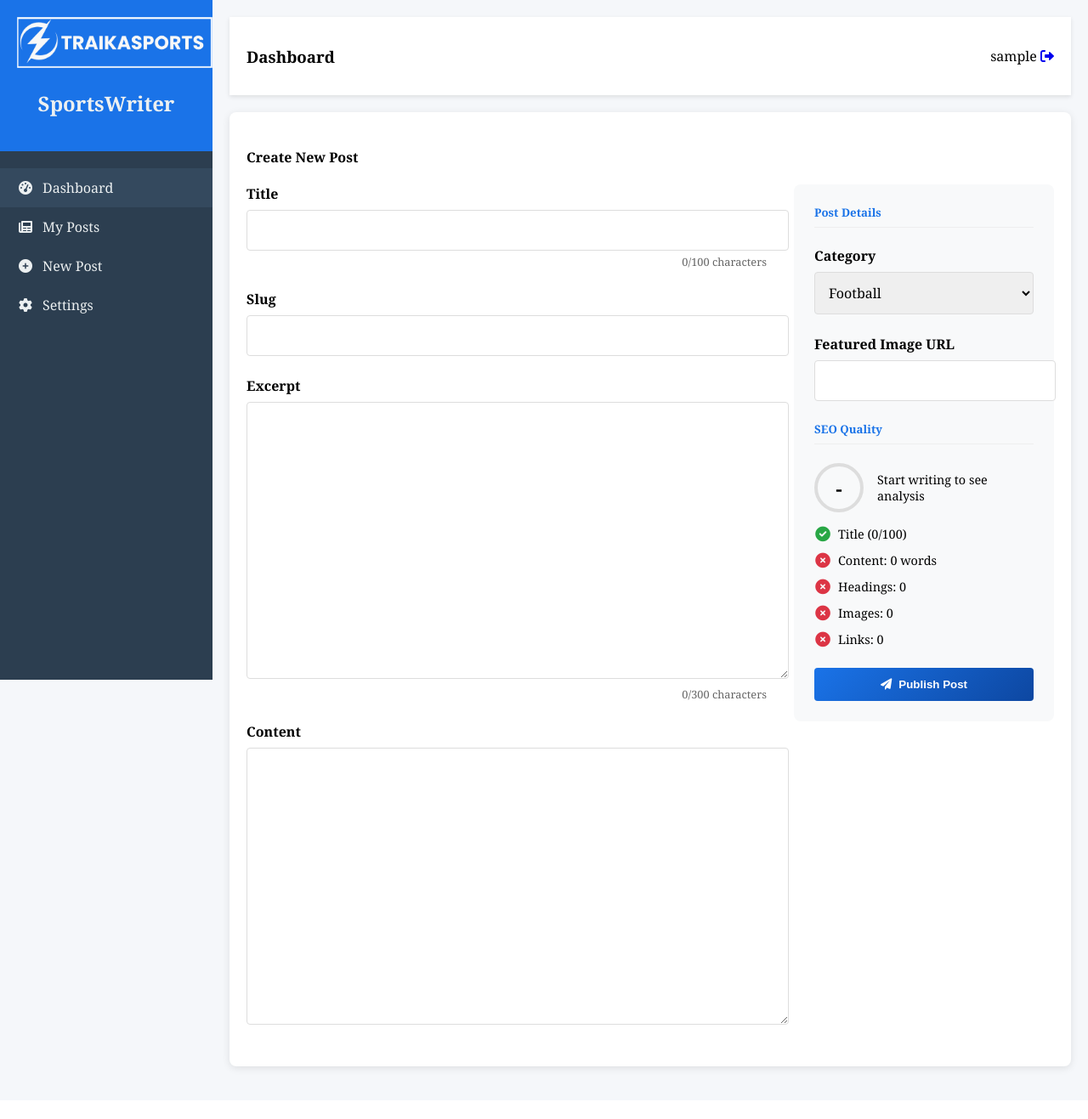
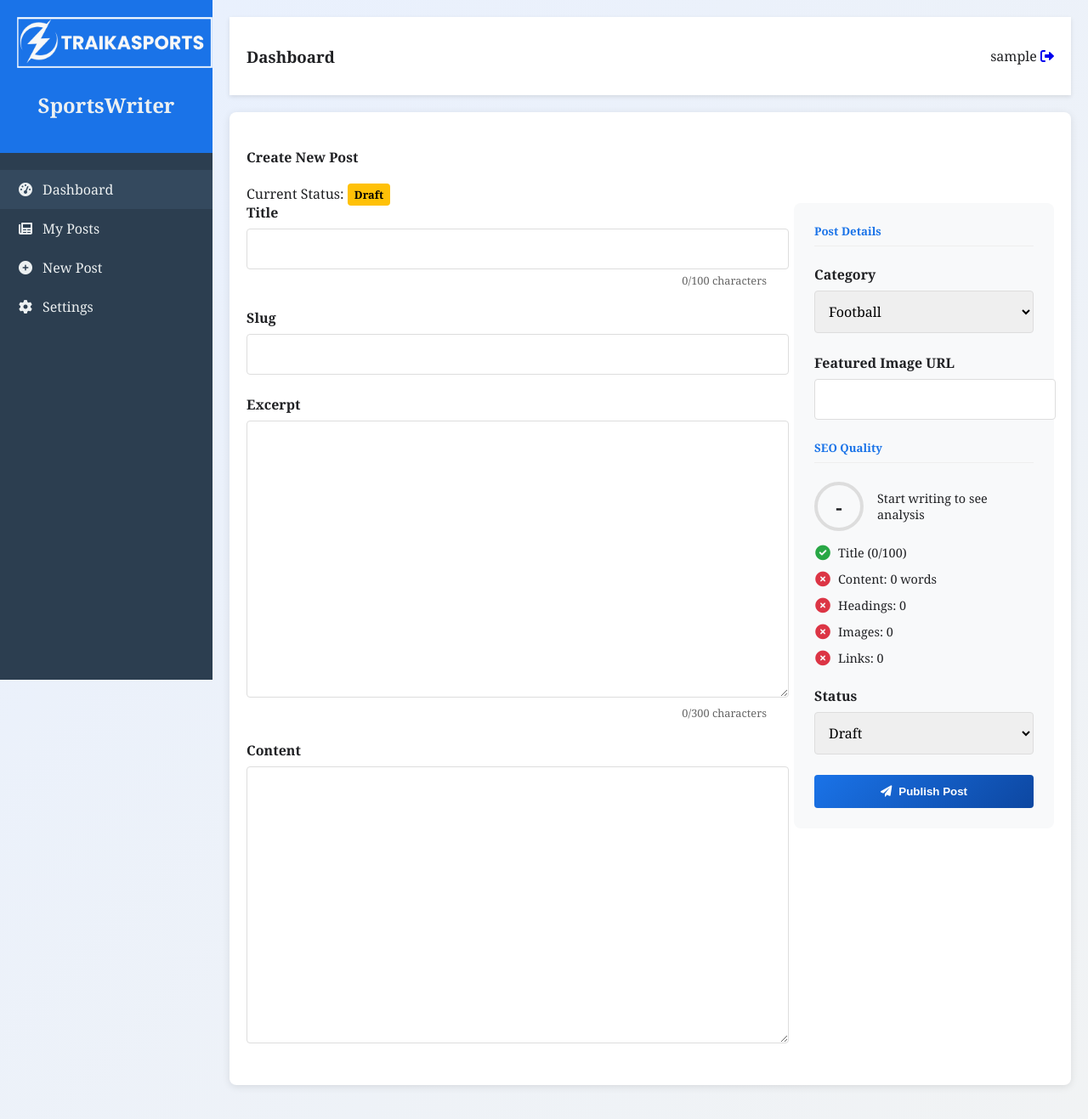
Before and after one commit to Mahwii04/straika-sports, a Flask app: page /writer/create in a window 1280 px wide. Shown: the whole page at 85% size. Before the commit the page ends 1263 px from the top, so only its background shows below. Run offline with Flask 3, Linux system fonts and the light colour scheme; the visitor is signed in with stand-in values (Sample User, id 1); data comes from the database, SQL or seed files in the repository; data that the repository does not hold is empty; some libraries are stand-ins or nearby versions; some web fonts are replaced.

Commit message:
Draft system implemented

```diff
--- a/app/forms.py
+++ b/app/forms.py
@@ -39,6 +39,10 @@ class PostForm(FlaskForm):
         ('basketball', 'Basketball'),
         ('esports', 'Esports')
     ])
+    status = SelectField('Status', choices=[
+        ('draft', 'Draft'),
+        ('published', 'Published')
+    ], default='draft')
     featured_image = StringField('Featured Image URL')
     submit = SubmitField('Publish')
 
--- a/app/models.py
+++ b/app/models.py
@@ -41,6 +41,7 @@ class Post(db.Model):
     updated_at = db.Column(db.DateTime, default=datetime.utcnow, onupdate=datetime.utcnow)
     user_id = db.Column(db.Integer, db.ForeignKey('user.id', name='fk_post_user_id'))
     views = db.Column(db.Integer, default=0)
+    status = db.Column(db.String(20), default='draft')  # 'draft' or 'published'
     reading_time = db.Column(db.Integer)
     # SEO rating represented as a single character (e.g., A, B, C, etc.)
     seo_score = db.Column(db.String(1))
--- a/app/routes.py
+++ b/app/routes.py
@@ -50,11 +50,11 @@ def index():
             else:
                 slide.link = url_for('main.index')
 
-    latest_posts = Post.query.order_by(Post.created_at.desc()).limit(4).all()
-    football_posts = Post.query.filter_by(category='football').order_by(Post.created_at.desc()).limit(3).all()
-    tennis_posts = Post.query.filter_by(category='tennis').order_by(Post.created_at.desc()).limit(3).all()
-    basketball_posts = Post.query.filter_by(category='basketball').order_by(Post.created_at.desc()).limit(3).all()
-    esports_posts = Post.query.filter_by(category='esports').order_by(Post.created_at.desc()).limit(3).all()
+    latest_posts = Post.query.filter_by(status='published').order_by(Post.created_at.desc()).limit(4).all()
+    football_posts = Post.query.filter_by(status='published', category='football').order_by(Post.created_at.desc()).limit(3).all()
+    tennis_posts = Post.query.filter_by(status='published', category='tennis').order_by(Post.created_at.desc()).limit(3).all()
+    basketball_posts = Post.query.filter_by(status='published', category='basketball').order_by(Post.created_at.desc()).limit(3).all()
+    esports_posts = Post.query.filter_by(status='published', category='esports').order_by(Post.created_at.desc()).limit(3).all()
 
     return render_template('blog/index.html',
                          hero_slides=hero_slides,
@@ -237,7 +237,7 @@ def posts():
     page = request.args.get('page', 1, type=int)
     category = request.args.get('category')
     author = request.args.get('author')
-    status = request.args.get('status')
+    status = request.args.get('status', '')
 
     # Start with base query
     query = Post.query
@@ -299,8 +299,12 @@ def create_post():
                 featured_image=featured_image,
                 user_id=current_user.id,
                 reading_time=reading_time,
+                status=form.status.data,
                 created_at=datetime.utcnow()
             )
+
+            if form.status.data == 'published':
+                post.published_at = datetime.utcnow()
 
             db.session.add(post)
             db.session.commit()
@@ -323,17 +327,38 @@ def create_post():
 @admin.route('/edit-post/<int:post_id>', methods=['GET', 'POST'])
 @login_required
 def edit_post(post_id):
-    if not current_user.is_admin():
-        return redirect(url_for('main.index'))
-
     post = Post.query.get_or_404(post_id)
     form = PostForm(obj=post)
 
     if form.validate_on_submit():
-        # Update post logic
-        pass
+        status_changed = form.status.data != post.status
+        becoming_published = form.status.data == 'published' and post.status != 'published'
+
+        post.title = form.title.data
+        post.slug = form.slug.data
+        post.content = form.content.data
+        post.excerpt = form.excerpt.data
+        post.category = form.category.data
+        post.featured_image = form.featured_image.data
+        post.status = form.status.data
+
+        if becoming_published:
+            post.published_at = datetime.utcnow()
+
+        db.session.commit()
+
+        if status_changed:
+            if becoming_published:
+                flash('Post published successfully!', 'success')
+            else:
+                flash('Post moved to drafts.', 'info')
+        else:
+            flash('Post updated successfully!', 'success')
+
+        return redirect(url_for('admin.posts'))
 
     return render_template('admin/edit_post.html', form=form, post=post)
+
 
 @admin.route('/delete-post/<int:post_id>', methods=['POST'])
 @login_required
@@ -374,6 +399,27 @@ def users():
                          prev_page=pagination.prev_num,
                          next_page=pagination.next_num,
                          total_pages=pagination.pages)
+
+# Add these routes
+@admin.route('/publish_post/<int:post_id>')
+@login_required
+def publish_post(post_id):
+    post = Post.query.get_or_404(post_id)
+    post.status = 'published'
+    post.published_at = datetime.utcnow()
+    db.session.commit()
+    flash('Post published successfully!', 'success')
+    return redirect(url_for('admin.posts'))
+
+@admin.route('/unpublish_post/<int:post_id>')
+@login_required
+def unpublish_post(post_id):
+    post = Post.query.get_or_404(post_id)
+    post.status = 'draft'
+    db.session.commit()
+    flash('Post unpublished and moved to drafts.', 'info')
+    return redirect(url_for('admin.posts'))
+
 
 
 @admin.route('/edit-user/<int:user_id>', methods=['GET', 'POST'])
@@ -676,6 +722,8 @@ writer = Blueprint('writer', __name__, url_prefix='/writer')
 def dashboard():
     # Get basic stats
     total_posts = current_user.posts.count()
+    published_posts = Post.query.filter_by(user_id=current_user.id, status='published').count()
+    draft_posts = total_posts - published_posts
     total_views = db.session.query(func.sum(Post.views)).filter(Post.user_id == current_user.id).scalar() or 0
     avg_reading_time = db.session.query(func.avg(Post.reading_time)).filter(Post.user_id == current_user.id).scalar() or 0
     avg_reading_time = float(avg_reading_time)  # Ensure it's a float
@@ -718,6 +766,8 @@ def dashboard():
         avg_reading_time=float(avg_reading_time),
         engagement_score=int(engagement_score),
         recent_posts=recent_posts,
+        published_posts=published_posts,
+        draft_posts=draft_posts,
         post_views_data=post_views_data,
         performance_data=performance_data
     )
@@ -727,9 +777,16 @@ def dashboard():
 @login_required
 def posts():
     page = request.args.get('page', 1, type=int)
+    status = request.args.get('status', '')
+
+    query = Post.query.filter_by(user_id=current_user.id)
+
+    if status:
+        query = query.filter_by(status=status)
+
     pagination = current_user.posts.order_by(Post.created_at.desc()).paginate(
         page=page, per_page=10, error_out=False)
-    posts = pagination.items
+    posts = query.order_by(Post.created_at.desc()).paginate(page=page, per_page=10)
     total_pages = pagination.pages  # <-- Add this line
     return render_template('writer/posts.html', posts=posts, pagination=pagination, total_pages=total_pages)
 
@@ -789,7 +846,7 @@ def create_post():
 @writer.route('/edit/<int:post_id>', methods=['GET', 'POST'])
 @login_required
 def edit_post(post_id):
-    post = Post.query.get_or_404(post_id)
+    post = Post.query.filter_by(id=post_id, user_id=current_user.id).first_or_404()
     if post.author != current_user:
         abort(403)
 
--- a/app/static/css/main.css
+++ b/app/static/css/main.css
@@ -382,6 +382,24 @@ body.dark-mode {
     margin-bottom: 1.5rem;
 }
 
+/* In your CSS */
+.status-badge {
+    padding: 0.25rem 0.5rem;
+    border-radius: 4px;
+    font-size: 0.8rem;
+    font-weight: bold;
+}
+
+.status-draft {
+    background-color: #ffc107;
+    color: #000;
+}
+
+.status-published {
+    background-color: #28a745;
+    color: #fff;
+}
+
 .hot-tag {
     display: inline-flex;
     align-items: center;
--- a/app/templates/admin/base.html
+++ b/app/templates/admin/base.html
@@ -6,6 +6,7 @@
     <title>{% block title %}Admin Dashboard{% endblock %}</title>
     <link rel="icon" type="image/png" href="{{ url_for('static', filename='images/favicon.png') }}">
     <link href="https://fonts.googleapis.com/css2?family=Georgia:wght@400;700&display=swap" rel="stylesheet">
+    <link rel="stylesheet" href="{{ url_for('static', filename='css/main.css') }}">
     <link rel="stylesheet" href="https://cdnjs.cloudflare.com/ajax/libs/font-awesome/6.0.0-beta3/css/all.min.css">
     <style>
         :root {
--- a/app/templates/writer/base.html
+++ b/app/templates/writer/base.html
@@ -6,6 +6,7 @@
     <title>{% block title %}Writer Dashboard{% endblock %}</title>
     <link rel="icon" type="image/png" href="{{ url_for('static', filename='images/favicon.png') }}">
     <link href="https://fonts.googleapis.com/css2?family=Georgia:wght@400;700&display=swap" rel="stylesheet">
+    <link rel="stylesheet" href="{{ url_for('static', filename='css/main.css') }}">
     <link rel="stylesheet" href="https://cdnjs.cloudflare.com/ajax/libs/font-awesome/6.0.0-beta3/css/all.min.css">
     <style>
         :root {
--- a/app/templates/writer/create_post.html
+++ b/app/templates/writer/create_post.html
@@ -4,6 +4,11 @@
 {% block content %}
 <div class="card">
     <h4>Create New Post</h4>
+
+    <div class="editor-status">
+        Current Status: <span class="status-badge status-{{ form.status.data }}">{{ form.status.data|capitalize }}</span>
+    </div>
+
     <form method="POST" action="{{ url_for('writer.create_post') }}" enctype="multipart/form-data">
         {{ form.hidden_tag() }}
 
@@ -74,6 +79,11 @@
                                 <span>Links: 0</span>
                             </div>
                         </div>
+                    </div>
+
+                    <div class="form-group">
+                        {{ form.status.label }}
+                        {{ form.status(class="form-control") }}
                     </div>
 
                     <button type="submit" class="submit-btn">
```
Also changed, not shown: app/templates/admin/create_post.html (+10 -0 lines), app/templates/admin/edit_post.html (+9 -0 lines), app/templates/admin/posts.html (+17 -0 lines), app/templates/writer/dashboard.html (+16 -3 lines), app/templates/writer/edit_post.html (+9 -0 lines), migrations/versions/ea4b84c3f4e2_adding_post_status_for_draft_system.py (added, +32 -0 lines).
